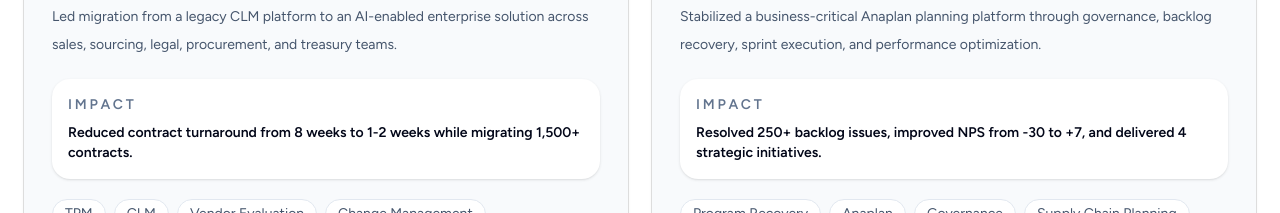
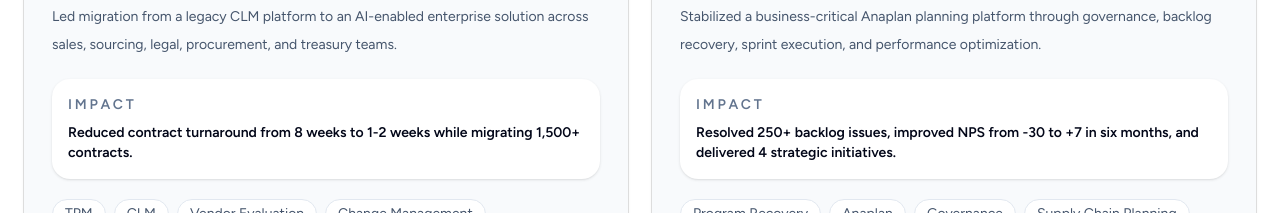
Before and after one commit to srs312-lab/sudharshan-portfolio, a Next.js app: page / in a window 1280 px wide. Shown: the part 2200-2413 px from the top of the page. Built offline with nearby package versions, Linux system fonts and the light colour scheme.

Commit message:
Clarify Anaplan NPS improvement

```diff
--- a/app/page.tsx
+++ b/app/page.tsx
@@ -169,7 +169,7 @@ const projects: Project[] = [
     category: "Program Recovery",
     summary:
       "Stabilized a business-critical Anaplan planning platform through governance, backlog recovery, sprint execution, and performance optimization.",
-    impact: "Resolved 250+ backlog issues, improved NPS from -30 to +7, and delivered 4 strategic initiatives.",
+    impact: "Resolved 250+ backlog issues, improved NPS from -30 to +7 in six months, and delivered 4 strategic initiatives.",
     skills: ["Program Recovery", "Anaplan", "Governance", "Supply Chain Planning"],
     icon: "gauge",
     href: "/projects/anaplan-recovery",
--- a/app/projects/anaplan-recovery/page.tsx
+++ b/app/projects/anaplan-recovery/page.tsx
@@ -26,7 +26,7 @@ const headlineMetrics = [
   },
   {
     value: "-30 to +7",
-    label: "User satisfaction NPS improvement",
+    label: "User satisfaction NPS improvement in six months",
     tone: "border-violet-200 bg-violet-50 text-violet-700",
   },
 ];
@@ -94,7 +94,7 @@ const prioritizationSignals = [
 const impactResults = [
   ["Backlog recovery", "Resolved approximately 250 platform issues"],
   ["Delivery execution", "Moved from reactive firefighting to sprint-based planning"],
-  ["User confidence", "Improved trust and user perception of Anaplan"],
+  ["User confidence", "Improved user satisfaction NPS from -30 to +7 in six months"],
   ["Performance", "Reduced disruption from recurring model-busy integration conflicts"],
   ["Collaboration", "Improved alignment across internal teams, vendors, and business users"],
   ["Strategic delivery", "Delivered 4 high-priority supply chain initiatives during recovery"],
```
